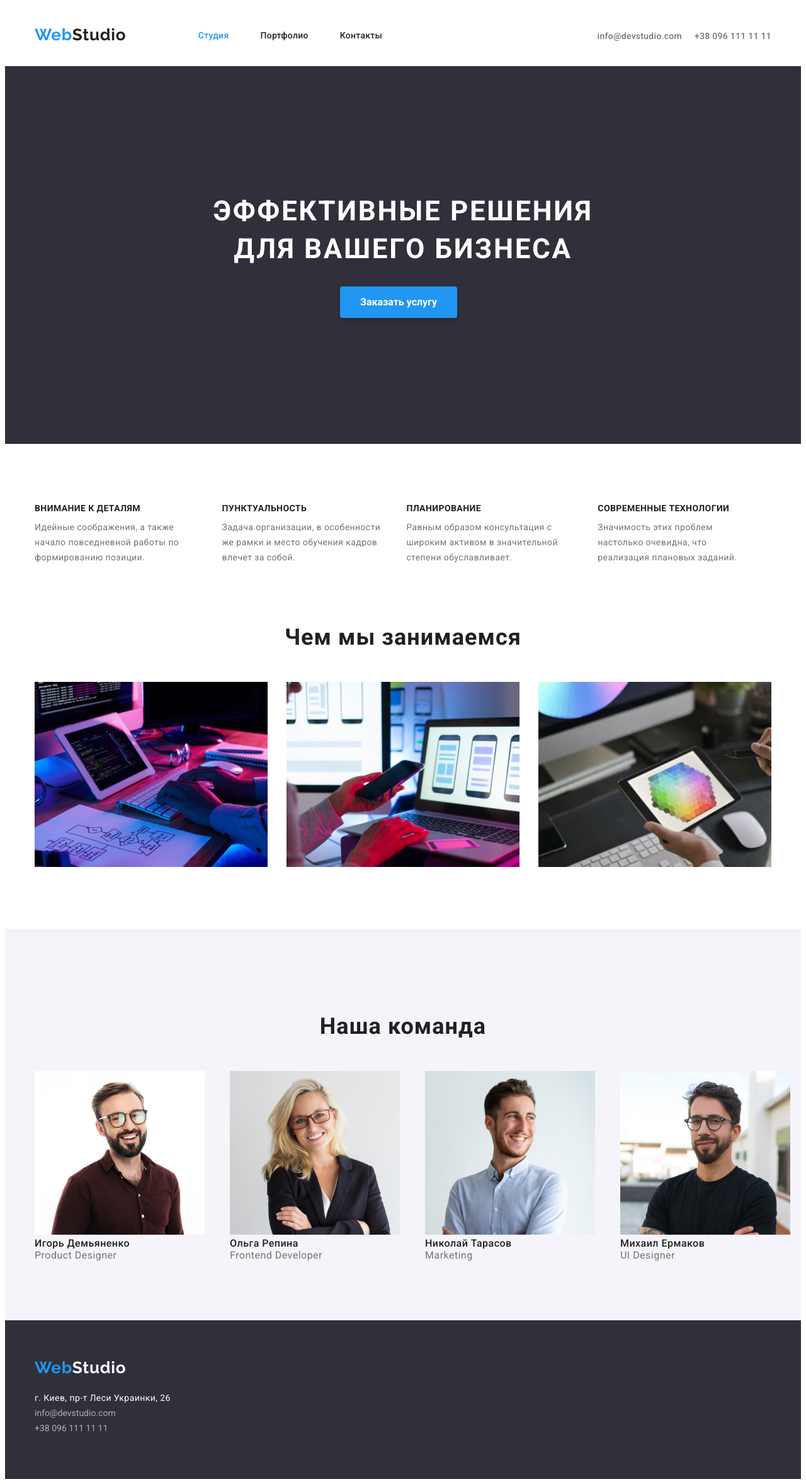
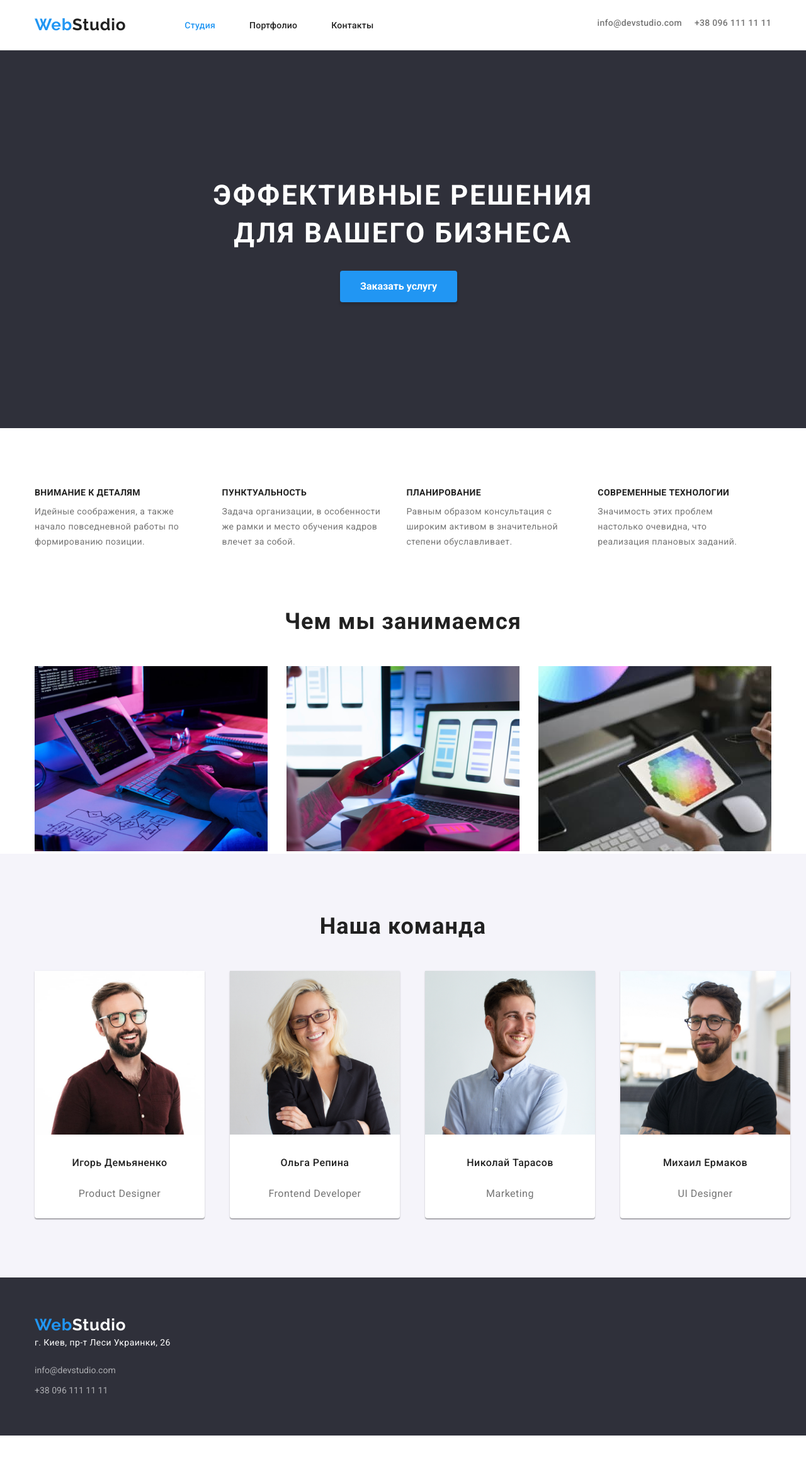
Before and after one commit to m-valya-m/goit-markup-hw-03-new, a plain HTML site: page index.html in a window 1280 px wide. Shown: the whole page at 63% size. After the commit the page ends 2280 px from the top, so only its background shows below. Drawn offline with nearby package versions, Linux system fonts and the light colour scheme.

Commit message:
fix 1 page

```diff
--- a/css/style.css
+++ b/css/style.css
@@ -30,11 +30,9 @@ p {
 ul {
   padding-left: 0;
   margin: 0;
+  list-style: none;
 }
 
-nav {
-  padding-top: 32px;
-}
 .logo {
   font-family: "Raleway";
   font-weight: 700;
@@ -43,10 +41,7 @@ nav {
   letter-spacing: 0.03em;
   text-decoration: none;
   color: var(--black);
-  padding-top: 23px;
   margin-right: 93px;
-  margin-bottom: 24px;
-  margin-top: 24px;
 }
 .logo-blue {
   color: var(--blue);
@@ -54,13 +49,13 @@ nav {
 .logo-white {
   color: #ffffff;
 }
-ul {
-  list-style: none;
+.nav-container{
+  display: flex;
+  justify-content: space-between;
 }
 nav {
   display: flex;
   align-items: center;
-  justify-content: space-between;
 }
 .site-nav {
   font-weight: 500;
@@ -69,7 +64,9 @@ nav {
   letter-spacing: 0.02em;
   display: flex;
   color: #212121;
-  /* justify-content: space-between; */
+}
+.site-nav li:not(:last-child) {
+  margin-right: 54px;
 }
 
 .site-nav a {
@@ -81,7 +78,6 @@ nav {
   text-decoration: none;
 }
 .site-nav-studio-1 a {
-  margin-right: 50px;
   color: var(--blue);
 }
 .site-nav-studio-2 {
@@ -96,13 +92,10 @@ nav {
   margin-right: 50px;
 }
 .site-nav-portfolio-2 a {
-  margin-right: 50px;
   color: var(--blue);
 }
 .auth-nav {
   display: flex;
-  justify-content: space-between;
-  margin-left: 300px;
 }
 .auth-nav a {
   color: #757575;
@@ -117,22 +110,24 @@ nav {
 .auth-nav a:focus {
   color: rgba(33, 150, 243, 1);
 }
+
 .auth-nav li {
-  height: 21px;
-  left: 215px;
-  top: 2238px;
   font-size: 14px;
   line-height: 24px;
   letter-spacing: 0.03em;
   color: rgba(255, 255, 255, 0.6);
-  margin-left: 20px;
 }
-.line {
-  border: 1px solid #ececec;
+.auth-nav li:not(:last-child) {
+  margin-right: 20px;
+}
+
+header {
+  border-bottom: 1px solid #ececec;
+  padding-top: 24px;
+  padding-bottom: 24px;
 }
 .bg-logo {
   margin-bottom: 20px;
-
   font-family: "Raleway";
   font-weight: 700;
   font-size: 26px;
@@ -143,7 +138,6 @@ nav {
 }
 
 .bg-title {
-  padding-top: 200px;
   padding-bottom: 30px;
   font-size: 44px;
   line-height: 60px;
@@ -160,12 +154,13 @@ nav {
 }
 .bg {
   background-color: #2f303a;
-  margin-top: 34px;
-  height: 600px;
+  padding-top: 200px;
+  padding-bottom: 200px;
 }
 .bg-footer {
   background-color: #2f303a;
-  height: 252px;
+  padding-top: 60px;
+  padding-bottom: 60px;
 }
 .bg-btn {
   margin: 0 auto;
@@ -223,6 +218,11 @@ nav {
   background: var(--blue);
 }
 
+.list {
+  padding-top: 94px;
+  padding-bottom: 94px;
+}
+
 .list h3 {
   font-weight: 700;
   font-size: 14px;
@@ -241,15 +241,14 @@ nav {
 }
 .text-list {
   display: flex;
-  margin-top: 94px;
 }
+
 .do {
   font-weight: 700;
   font-size: 36px;
   line-height: 42px;
   letter-spacing: 0.03em;
   margin-bottom: 50px;
-  margin-top: 94px;
   color: #212121;
 }
 h2 {
@@ -261,9 +260,8 @@ h2 {
 }
 .command {
   background: #f5f4fa;
-  padding-top: 40px;
+  padding-top: 94px;
   padding-bottom: 94px;
-  margin-top: 94px;
 }
 .command h3 {
   font-weight: 500;
@@ -282,6 +280,21 @@ h2 {
   display: flex;
   justify-content: space-between;
   width: 1200px;
+}
+.command-img li {
+  background: #ffffff;
+
+  box-shadow: 0px 1px 3px rgba(0, 0, 0, 0.12), 0px 1px 1px rgba(0, 0, 0, 0.14),
+    0px 2px 1px rgba(0, 0, 0, 0.2);
+  border-radius: 0px 0px 4px 4px;
+}
+.personal-info {
+  padding-top: 30px;
+  padding-bottom: 30px;
+  text-align: center;
+}
+.personal-info h3 {
+  margin-bottom: 30px;
 }
 .desc {
   display: flex;
@@ -311,26 +324,24 @@ h2 {
 }
 .address {
   color: #ffffff;
+  font-style: normal;
   font-weight: 400;
   font-size: 14px;
   line-height: 24px;
   letter-spacing: 0.03em;
-  margin-top: 20px;
+  margin-bottom: 20px;
 }
-.connection {
-  font-style: normal;
-  width: 231px;
+
+.connection li:not(:last-child) {
+  padding-bottom: 8px;
 }
 .connection a {
+  font-style: normal;
   text-decoration: none;
   color: rgba(255, 255, 255, 0.6);
   font-weight: 400;
   font-size: 14px;
   line-height: 24px;
-  width: 231px;
-  height: 21px;
-  top: 2238px;
-  left: 215px;
 }
 .mailto:hover,
 .mailto:focus {
@@ -340,8 +351,16 @@ h2 {
 .tel:focus {
   color: var(--blue);
 }
-.test {
-  padding-top: 60px;
+
+.logo-footer {
+  display: block;
+  font-family: "Raleway";
+  font-weight: 700;
+  font-size: 26px;
+  line-height: 31px;
+  letter-spacing: 0.03em;
+  text-decoration: none;
+  color: var(--black);
 }
 .test2 {
   display: flex;
--- a/index.html
+++ b/index.html
@@ -10,19 +10,25 @@
       rel="stylesheet"
     />
     <title>WebStudio</title>
+    <link
+      rel="stylesheet"
+      href="https://cdnjs.cloudflare.com/ajax/libs/modern-normalize/1.1.0/modern-normalize.min.css"
+      integrity="sha512-wpPYUAdjBVSE4KJnH1VR1HeZfpl1ub8YT/NKx4PuQ5NmX2tKuGu6U/JRp5y+Y8XG2tV+wKQpNHVUX03MfMFn9Q=="
+      crossorigin="anonymous"
+      referrerpolicy="no-referrer"
+    />
+
     <link rel="stylesheet" href="css/style.css" />
-    <link rel="stylesheet" href="/css/modern-normalize.css" />
   </head>
   <body>
     <header>
       <div class="container">
-        <!-- <div class="box"> div-->
+        <div class="nav-container">
         <nav>
-          <div>
           <a class="logo" href="#">
             <span lang="en" class="logo-blue">Web</span>Studio
           </a>
-          </div>
+
           <ul class="site-nav">
             <li class="site-nav-studio-1"><a href="#">Студия</a></li>
 
@@ -32,12 +38,12 @@
 
             <li><a href="#">Контакты</a></li>
           </ul>
-
+        </nav>
         <ul class="auth-nav">
           <li><a href="mailo:info@devstudio.com">info@devstudio.com</a></li>
           <li><a href="tel:+380961111111">+38 096 111 11 11</a></li>
         </ul>
-        </nav>
+      </div>
       </div>
     </header>
     <main>
@@ -51,8 +57,9 @@
         </div>
       </section>
       <!----section 2---->
+
+      <section class="list">
         <div class="container">
-        <section class="list">
           <ul class="text-list">
             <li>
               <h3>Внимание к деталям</h3>
@@ -83,11 +90,13 @@
               </p>
             </li>
           </ul>
+        </div>
       </section>
-      </div>
+
       <!----section 3---->
+
+      <section>
         <div class="container">
-        <section>
           <h2 class="do">Чем мы занимаемся</h2>
           <ul class="do-img">
             <li>
@@ -115,8 +124,9 @@
               />
             </li>
           </ul>
+        </div>
       </section>
-      </div>
+
       <!----section 4---->
 
       <section class="command">
@@ -125,32 +135,40 @@
           <ul class="command-img">
             <li>
               <img src="./img/Igor.jpg" alt="Igor" width="270px" />
+              <div class="personal-info">
                 <h3>Игорь Демьяненко</h3>
                 <p>Product Designer</p>
+              </div>
             </li>
             <li>
               <img src="./img/Olga.jpg" alt="Olga" width="270px" />
+              <div class="personal-info">
                 <h3>Ольга Репина</h3>
                 <p>Frontend Developer</p>
+              </div>
             </li>
             <li>
               <img src="./img/nikolay.jpg" alt="nikolay" width="270px" />
+              <div class="personal-info">
                 <h3>Николай Тарасов</h3>
                 <p>Marketing</p>
+              </div>
             </li>
 
             <li>
               <img src="./img/Michael.jpg" alt="Michael" width="270px" />
+              <div class="personal-info">
                 <h3>Михаил Ермаков</h3>
                 <p>UI Designer</p>
+              </div>
             </li>
           </ul>
         </div>
       </section>
     </main>
     <footer class="bg-footer">
-      <div class="container test">
-        <a class="logo" href="#"
+      <div class="container">
+        <a class="logo-footer" href="#"
           ><span class="logo-blue">Web</span
           ><span class="logo-white">Studio</span>
         </a>
```
Also changed, not shown: portfolio.html (+15 -9 lines), img/Img-bg1.jpg (added). Lines whose indentation alone changed are shown as unchanged.
